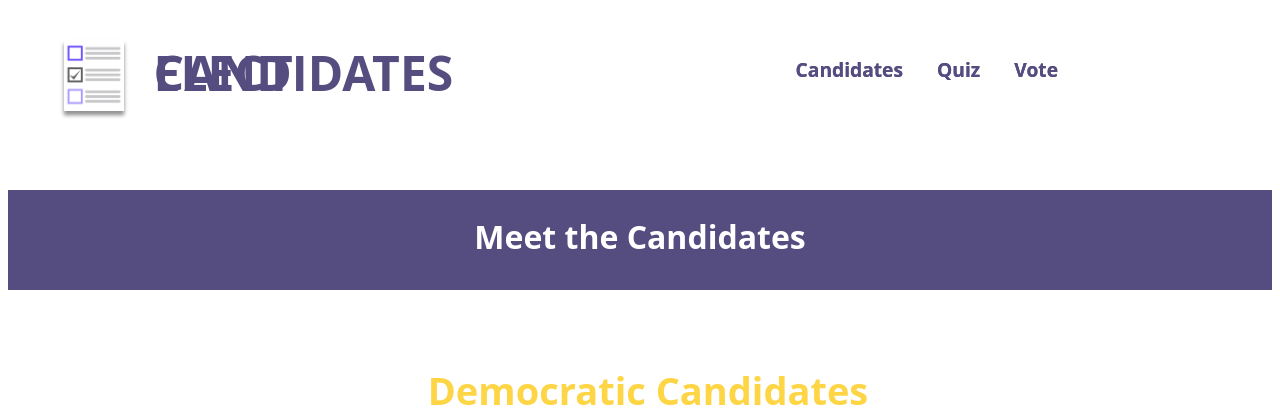
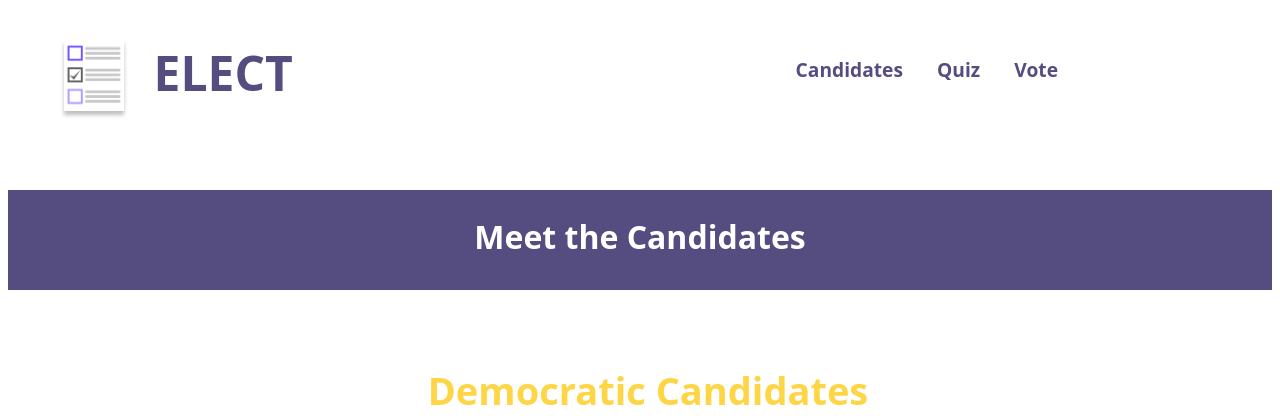
Before and after one commit to sdeweese/elect, a Django app: page /candidates/ in a window 1280 px wide. Shown: the top 420 px of the page. Run offline with Django 3.2, Linux system fonts and the light colour scheme.

Commit message:
Ensure all nav bars work properly

```diff
--- a/project/templates/candidates.html
+++ b/project/templates/candidates.html
@@ -8,11 +8,7 @@
     <link rel="stylesheet" type="text/css" href="{% static 'css/styles.css' %}">
 </head>
 <body>
-
-    <!-- Logo -->
-    <img src="{% static 'images/logo.png' %}" alt="logo" id="logo">
-    <h1 class="heading"><a href="home">CANDIDATES</a></h1>
-
+    {% load static %}
     <!-- Nav Bar -->
     <nav>
         <ul>
@@ -21,20 +17,11 @@
             <li class="norm"><a href="/vote/">Vote</a></li>
         </ul>
     </nav>
-    {% load static %}
+
 
     <!-- Logo -->
     <img src="{% static 'images/logo.png' %}" alt="logo" id="logo">
-    <h1 class="heading"><a href="home">ELECT</a></h1>
-
-    <!-- Nav Bar -->
-    <nav>
-        <ul>
-            <li class="norm"><a href="candidates">Candidates</a></li>
-            <li class="norm"><a href="quiz">Quiz</a></li>
-            <li class="norm"><a href="vote">Vote</a></li>
-        </ul>
-    </nav>
+    <h1 class="heading"><a href="/home">ELECT</a></h1>
 
     <div class="bar" style="z-index: -1;">
         <h1 style="color: white; text-align: center; padding-top: 25px;">Meet the Candidates</h2>
--- a/project/templates/index.html
+++ b/project/templates/index.html
@@ -12,7 +12,7 @@
 
     <!-- Logo -->
     <img src="{% static 'images/logo.png' %}" alt="logo" id="logo">
-    <h1 class="heading"><a href="home">ELECT</a></h1>
+    <h1 class="heading"><a href="/home">ELECT</a></h1>
 
     <!-- Nav Bar -->
     <nav>
--- a/project/templates/results.html
+++ b/project/templates/results.html
@@ -8,6 +8,7 @@
     <link rel="stylesheet" type="text/css" href="{% static 'css/styles.css' %}">
 </head>
 <body>
+    {% load static %}
     <!-- Nav Bar -->
     <nav>
         <ul>
@@ -16,7 +17,7 @@
             <li class="norm"><a href="/vote/">Vote</a></li>
         </ul>
     </nav>
-    {% load static %}
+
     <img src="{% static 'images/logo.png' %}" alt="logo" id="logo">
     <ul>
         <li>Candidates</li>
--- a/project/templates/vote.html
+++ b/project/templates/vote.html
@@ -46,7 +46,7 @@
 
     <!-- Logo -->
     <img src="{% static 'images/logo.png' %}" alt="logo" id="logo">
-    <h1 class="heading"><a href="home">VOTE</a></h1>
+    <h1 class="heading"><a href="/home">VOTE</a></h1>
 
     <!-- Nav Bar -->
     <nav>
```
Also changed, not shown: project/templates/quiz.html (+4 -4 lines).
